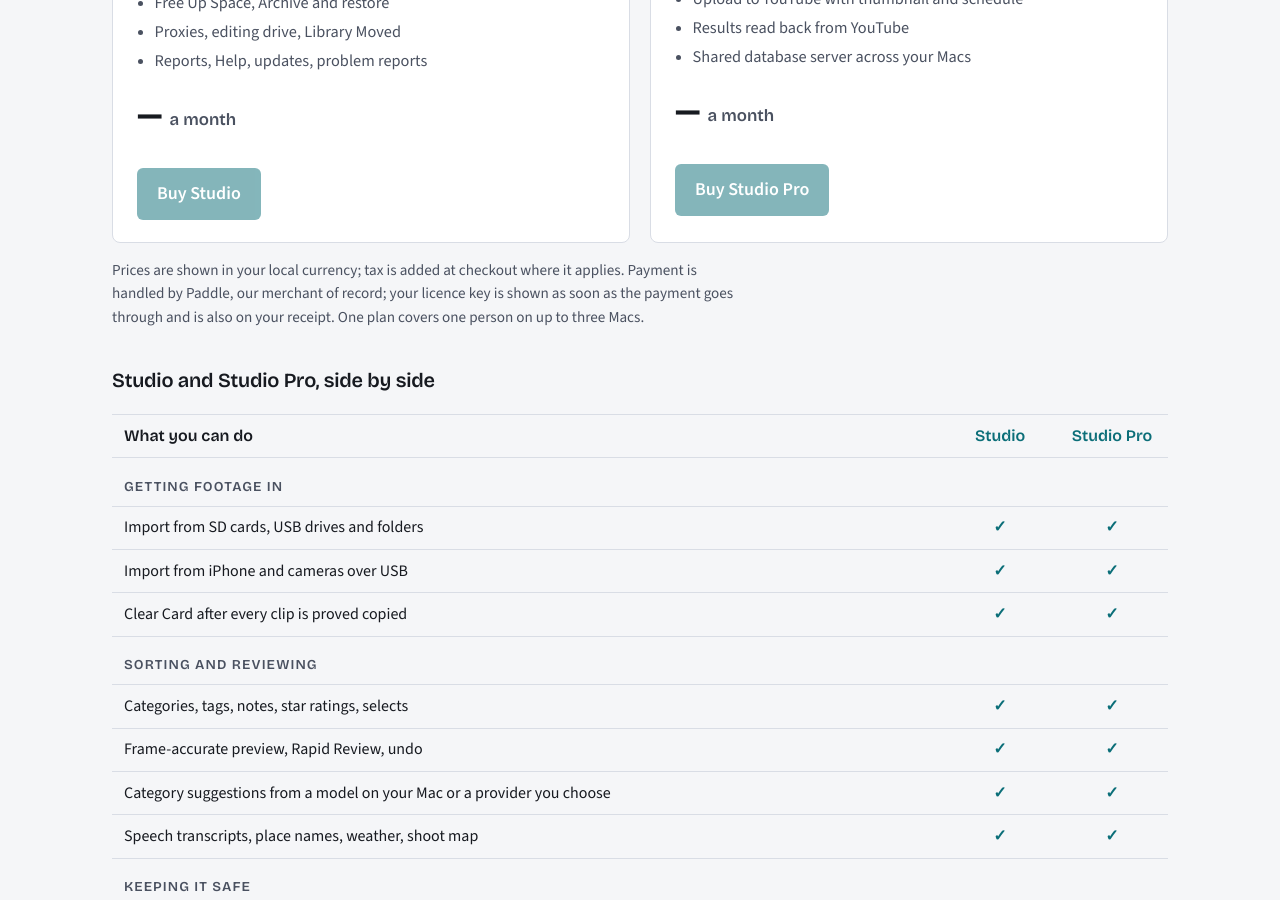
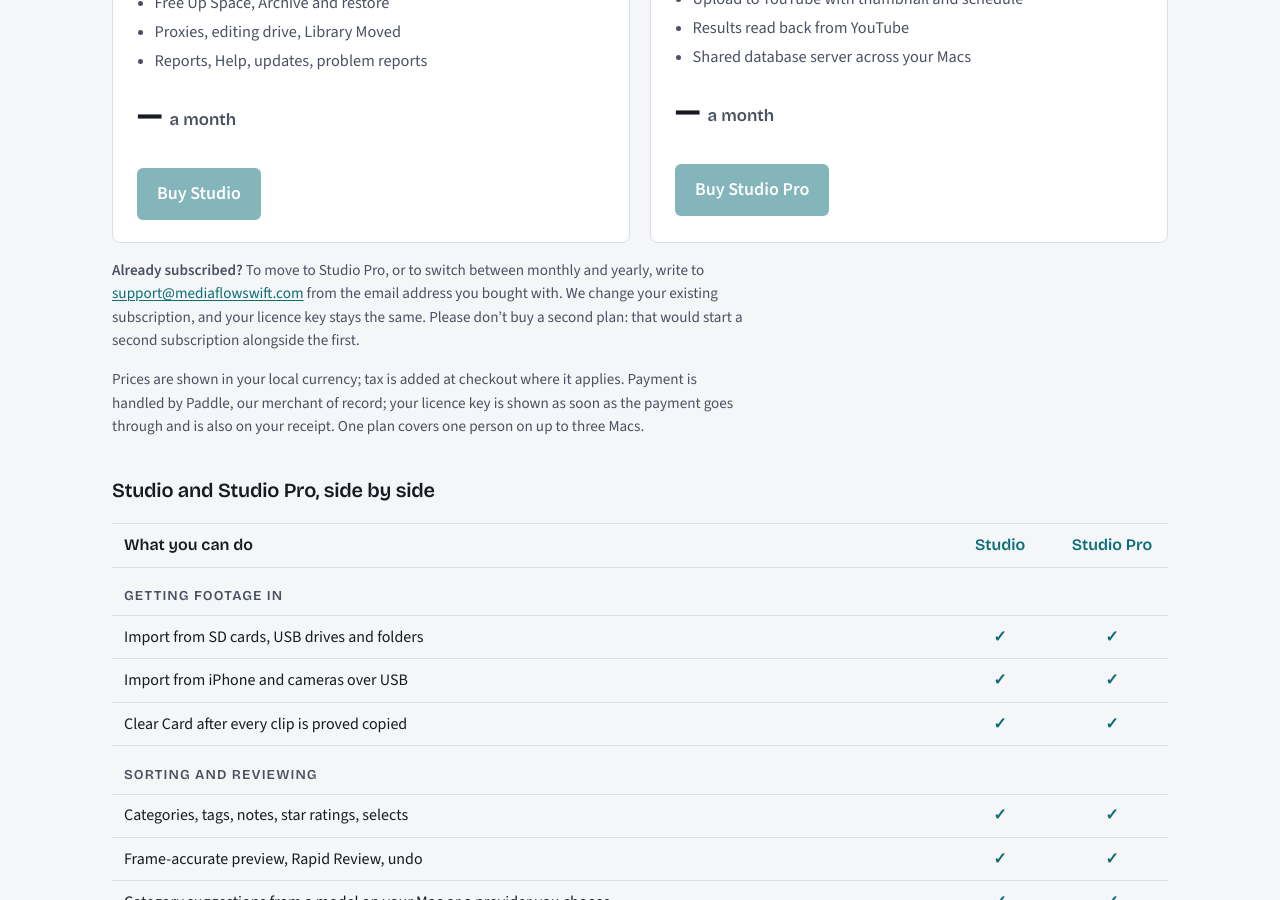
Before and after one commit to mwmike/mediaflowswift.com, a Jekyll site: the page index.html, which Jekyll copies as it is, in a window 1280 px wide and 900 px high, scrolled down 2949 px. Built offline with Jekyll 4.4.1, drawn with Linux system fonts in a browser that asks for light colours.

Commit message:
Plans and Support: how to change an existing plan (VideoProductionManager #579)
One paragraph under the plan cards and one on the support page: a
subscriber who wants Studio Pro, or to switch between monthly and
yearly, writes to support@ and has the existing subscription changed,
keeping the same licence key, instead of buying a second plan (which
starts a second subscription and key while the first keeps billing).

Co-Authored-By: Claude Opus 5.5 <noreply@anthropic.com>

```diff
--- a/index.html
+++ b/index.html
@@ -128,6 +128,7 @@
           <button type="button" class="cta buy" data-buy="pro" disabled>Buy Studio Pro</button>
         </div>
       </div>
+      <p class="note"><strong>Already subscribed?</strong> To move to Studio Pro, or to switch between monthly and yearly, write to <a href="mailto:support@mediaflowswift.com?subject=Change%20my%20plan">support@mediaflowswift.com</a> from the email address you bought with. We change your existing subscription, and your licence key stays the same. Please don&rsquo;t buy a second plan: that would start a second subscription alongside the first.</p>
       <p class="note">Prices are shown in your local currency; tax is added at checkout where it applies. Payment is handled by Paddle, our merchant of record; your licence key is shown as soon as the payment goes through and is also on your receipt. One plan covers one person on up to three Macs.</p>
       <h3 class="compare-title">Studio and Studio Pro, side by side</h3>
       <div class="tablewrap">
--- a/support.html
+++ b/support.html
@@ -50,6 +50,9 @@
   <h2>Help inside the app</h2>
   <p><strong>Help &rsaquo; MediaFlowSwift Help</strong> (&#8984;/) is a searchable guide to every window and command; <strong>Help &rsaquo; User Guide</strong> opens the same text as one printable page. Both are written from the app itself, so they describe the version you are running.</p>
 
+  <h2 id="change-plan">Changing your plan</h2>
+  <p>Already subscribed and want Studio Pro, or to switch between monthly and yearly? Write to <a href="mailto:support@mediaflowswift.com?subject=Change%20my%20plan">support@mediaflowswift.com</a> from the email address you bought with, and say which plan and billing period you want. We change your existing subscription, and your licence key stays the same. Please don&rsquo;t buy a second plan: that would start a second subscription alongside the first.</p>
+
   <h2>Refunds</h2>
   <p>Within 14 days of a first payment, a full refund on request; see <a href="/terms.html">terms &amp; refunds</a>. Write to the address above from the email you bought with.</p>
 </article>
```
